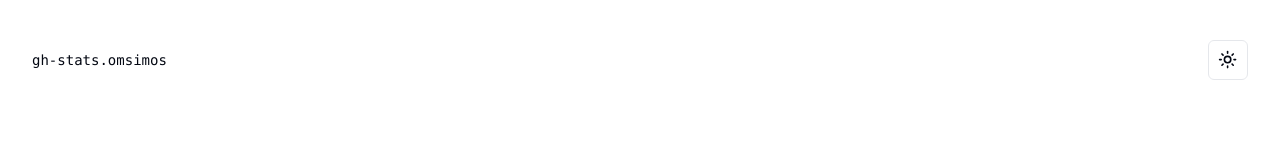
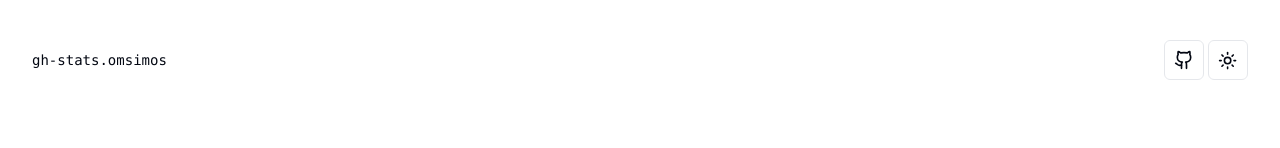
Before and after one commit to omsimos/github-stats, a Next.js app: page / in a window 1280 px wide. Shown: the top 148 px of the page. Built offline with nearby package versions, Linux system fonts and the light colour scheme.

Commit message:
chore: add github repo link

```diff
--- a/src/components/navbar.tsx
+++ b/src/components/navbar.tsx
@@ -1,11 +1,24 @@
 import Link from "next/link";
 import { ToggleTheme } from "./toggle-theme";
+import { GithubIcon } from "lucide-react";
+import { Button } from "./ui/button";
 
 export default function Navbar() {
   return (
     <div className="z-10 fixed left-0 top-0 right-0 w-full mx-auto container mt-10 items-center justify-between font-mono text-sm flex">
       <Link href="/">gh-stats.omsimos</Link>
-      <ToggleTheme />
+      <div className="space-x-1">
+        <Button asChild variant="outline" size="icon">
+          <a
+            href="https://github.com/omsimos/github-stats/tree/main"
+            target="_blank"
+            rel="noopener noreferrer"
+          >
+            <GithubIcon className="h-5" />
+          </a>
+        </Button>
+        <ToggleTheme />
+      </div>
     </div>
   );
 }
```
